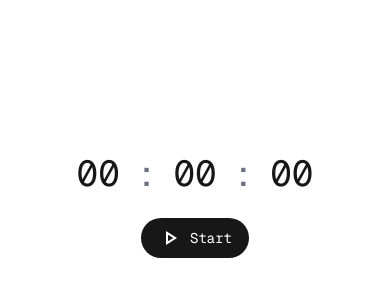
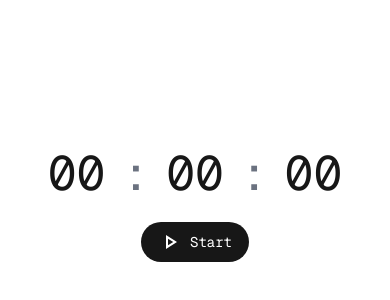
Before and after one commit to omshejul/stopwatch, a Next.js app: page / in a window 390 px wide. Shown: the part 216-516 px from the top of the page. Built offline with nearby package versions, Linux system fonts and the light colour scheme.

Commit message:
Refactor Stopwatch component to remove unused state, adjust inactivity duration, and improve responsiveness

```diff
--- a/app/Stopwatch.tsx
+++ b/app/Stopwatch.tsx
@@ -3,9 +3,17 @@ import { useState, useEffect } from "react";
 import Image from "next/image";
 
 const Stopwatch = () => {
+  const [isDesktop, setIsDesktop] = useState(false);
   const [time, setTime] = useState(0);
   const [isRunning, setIsRunning] = useState(false);
   const [isVisible, setIsVisible] = useState(true); // Controls visibility of the div
+
+  useEffect(() => {
+    const userAgent = navigator.userAgent;
+    const isMobileDevice = /Mobi|Android/i.test(userAgent); // Mobile device detection
+    setIsDesktop(!isMobileDevice); // If it's not mobile, it's desktop
+  }, []);
+
   useEffect(() => {
     let hideTimeout: NodeJS.Timeout | null = null;
 
@@ -67,7 +75,7 @@ const Stopwatch = () => {
 
   return (
     <div className="text-center">
-      <div className={`flex gap-4 justify-center items-center flex-row text-4xl ${isVisible?'md:text-5xl':'md:text-7xl md:translate-y-10 '} transition-all duration-250 ease-in-out mb-6`}>
+      <div className={`flex gap-4 justify-center items-center flex-row text-4xl ${isVisible && isDesktop?'text-5xl':'text-7xl translate-y-10 '} transition-all duration-250 ease-in-out mb-6`}>
         <div className="hour  md:w-24">
           {("0" + Math.floor((time / 60000) % 60)).slice(-2)}
         </div>
@@ -80,7 +88,7 @@ const Stopwatch = () => {
         <div className="sec  md:w-24"> {("0" + ((time / 10) % 100)).slice(-2)}</div>
       </div>
       <div
-        className={` ${isVisible ? "" : " md:scale-0 "} transition-all duration-250 ease-in-out flex gap-4 justify-center items-center flex-row`}
+        className={` ${isVisible && isDesktop ? "" : "scale-0 "} transition-all duration-250 ease-in-out flex gap-4 justify-center items-center flex-row`}
       >
         {isRunning ? (
           <button
```
